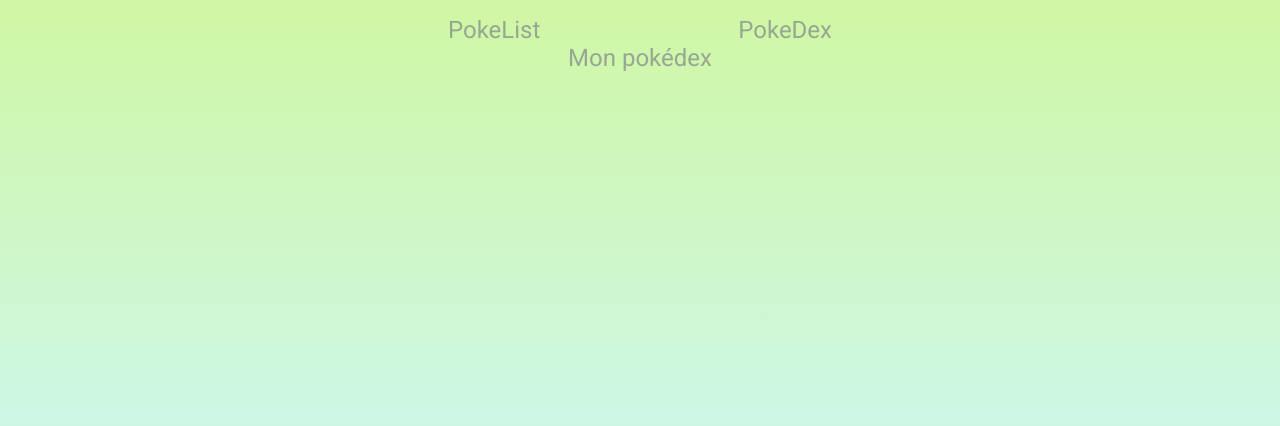
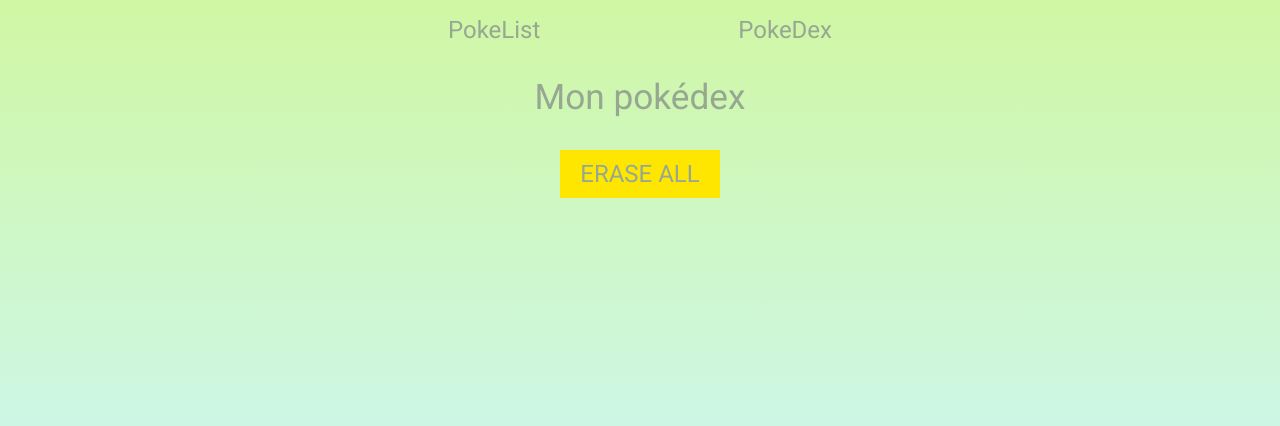
Before and after one commit to Thekorzeremi/pokeapp, a React (Create React App) app: page /Pokedex in a window 1280 px wide. Shown: the top 426 px of the page. Built offline with nearby package versions, Linux system fonts and the light colour scheme.

Commit message:
feat: pokedex

```diff
--- a/src/components/Home.jsx
+++ b/src/components/Home.jsx
@@ -24,6 +24,7 @@
     import steel from '../assets/types/steel.png'
     import load from '../assets/load.gif'
     import music from '../assets/music.mp3'
+import Pokedex from './Pokedex';
 
     export default function Home() {
         const [pkImg, setPkImg] = useState('');
@@ -38,6 +39,9 @@
         const [searchQuery, setSearchQuery] = useState('');
 
         useEffect(() => {
+            if (!localStorage.getItem('selectedPokemon')) {
+                localStorage.setItem('selectedPokemon', '[]');
+            }
             const audio = document.getElementById('player');
             // audio.play();
             const fetchData = async () => {
@@ -113,16 +117,12 @@
             fetchData();
         }, []);
 
+
         const [isPopupOpen, setPopupOpen] = useState(false);
 
         const filteredPokemon = pkArray.filter((pokemon) =>
             pokemon.name.toLowerCase().includes(searchQuery.toLowerCase())
         );
-
-        const addToPokedex = () => {
-            console.log("test");
-        }
-
 
         const openPopup = (pokemon) => {
             setPopupOpen(true);
@@ -140,6 +140,27 @@
         const closePopup = () => {
             setPopupOpen(false);
 
+        };
+
+        const ls = localStorage;
+        const lsLength = localStorage.length;
+        const [setItem] = useState();
+
+        const addPkToLocalStorage = (pokemon) => {
+            let storedData = localStorage.getItem('selectedPokemon');
+            if (!storedData) {
+              storedData = [];
+            } else {
+              storedData = JSON.parse(storedData);
+            }
+
+            storedData.push({
+              name: pokemon.name,
+              img: pokemon.img,
+              id: pokemon.id,
+            });
+
+            localStorage.setItem('selectedPokemon', JSON.stringify(storedData));
         };
 
         let classType1;
@@ -422,7 +443,7 @@
                                 </div>
                                 <div className="details">
                                     <div className="name">
-                                    <div className='btn-add' onClick={addToPokedex}>
+                                    <div className='btn-add' onClick={() => addPkToLocalStorage(pokemon)}>
                                     </div>
                                         <p>{pokemon.name}</p>
                                 </div>
@@ -439,9 +460,10 @@
                                 <img src={pokemon.img} alt={pokemon.name} />
                             </div>
                             <div className="details">
-                                <div className="name">
-                                <div className='btn-add'></div>
-                                    <p>{pokemon.name}</p>
+                                    <div className="name">
+                                    <div className='btn-add' onClick={() => addPkToLocalStorage(pokemon)}>
+                                    </div>
+                                        <p>{pokemon.name}</p>
                                 </div>
                             </div>
                             <div className="number">
--- a/src/components/Pokedex.jsx
+++ b/src/components/Pokedex.jsx
@@ -1,20 +1,44 @@
-import "../styles/Pokedex.scss"
+import "../styles/Pokedex.scss";
+import React, { useState } from 'react';
 
 export default function Pokedex() {
+
+    const storedData = JSON.parse(localStorage.getItem('selectedPokemon'));
+    const [pokemonData, setPokemonData] = useState(storedData);
+
+    const erasePk = () => {
+        localStorage.clear();
+        alert("LocalStorage bien effacé");
+        window.location.reload();
+    }
+
+    const removePokemon = (index) => {
+        const updatedData = [...pokemonData];
+        updatedData.splice(index, 1);
+        setPokemonData(updatedData);
+        localStorage.setItem('selectedPokemon', JSON.stringify(updatedData));
+      };
+
     return (
         <div className='content'>
             <div className="pk-sct">
                 <div className="title">
                     <p>Mon pokédex</p>
                 </div>
-                <div className="pk-items">
-                    <div className="pk-row">
-                        <div className="pk-name"></div>
-                        <div className="pk-img"></div>
-                        <div className="pk-id"></div>
-                        <div className="remove-btn"></div>
+                <div className="pk-erase">
+                    <div className="erase-btn" onClick={erasePk}><p>ERASE ALL</p></div>
+                </div>
+                {storedData &&
+                storedData.map((pokemon, index) =>
+                    <div className="pk-main-row">
+                            <div className="pk-row">
+                                <div className="pk-img"><img src={pokemon.img} alt="" /></div>
+                                <div className="pk-name">{pokemon.name}</div>
+                                <div className="pk-id">{pokemon.id}</div>
+                                <div className="remove-btn" onClick={() => removePokemon(index)}><p>REMOVE</p></div>
+                            </div>
                     </div>
-                </div>
+                )}
             </div>
         </div>
     )
--- a/src/styles/Pokedex.scss
+++ b/src/styles/Pokedex.scss
@@ -6,6 +6,71 @@
         align-items: center;
         height: 100%;
         width: 100%;
+        overflow-y: auto;
+        margin-bottom: 2rem;
+        margin-top: 2rem;
+
+        .title {
+            p {
+                font-size: 2.2rem;
+            }
+
+        }
+
+        .pk-main-row {
+            width: 100%;
+            height: 100%;
+
+            .pk-row {
+                display: flex;
+                justify-content: space-around;
+                align-items: center;
+
+                .pk-img {
+                    height: 10rem;
+                    width: 10rem;
+                }
+
+                .remove-btn {
+                    height: 4rem;
+                    width:8rem;
+                    background-color: var(--color-fight);
+                    display: flex;
+                    justify-content: center;
+                    align-items: center;
+
+                    p {
+                        color: white;
+                    }
+
+                    &:hover {
+                        cursor: pointer;
+                    }
+                }
+
+            }
+
+        }
+
+        .pk-erase {
+
+            .erase-btn {
+                margin-top: 2rem;
+                background-color: rgb(255, 230, 0);
+                height: 3rem;
+                width: 10rem;
+                display: flex;
+                justify-content: center;
+                align-items: center;
+
+                &:hover {
+                    cursor: pointer;
+                }
+
+            }
+
+        }
+
     }
 
 }
```
